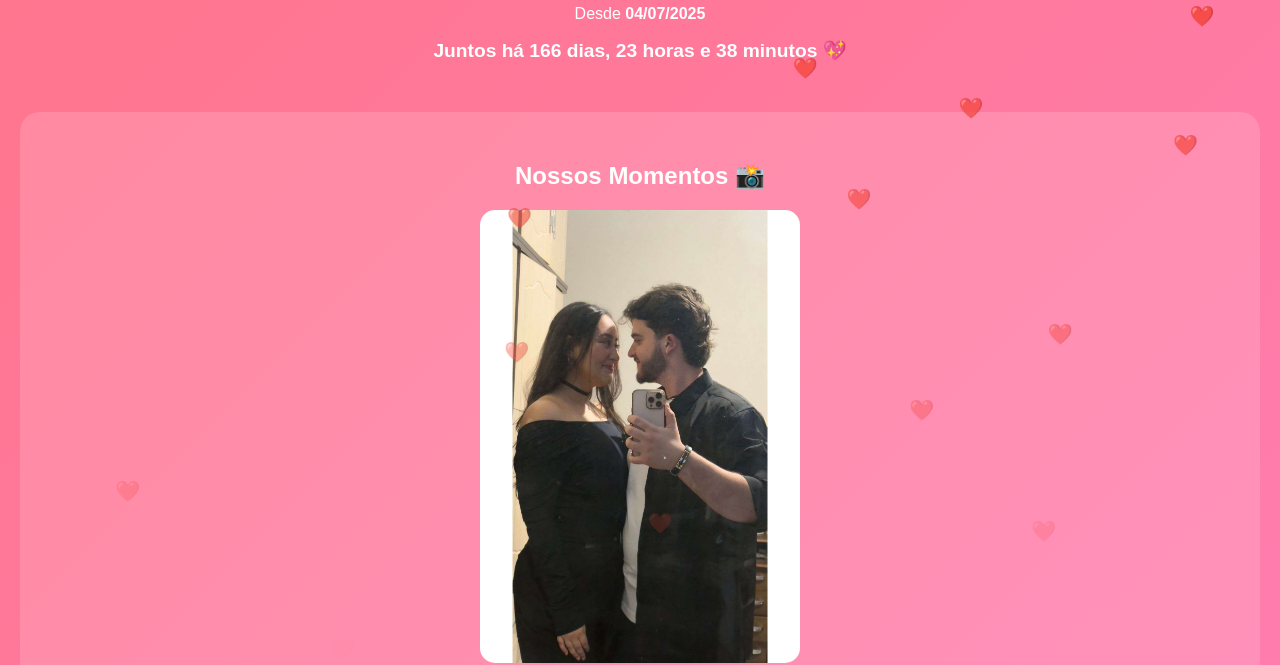
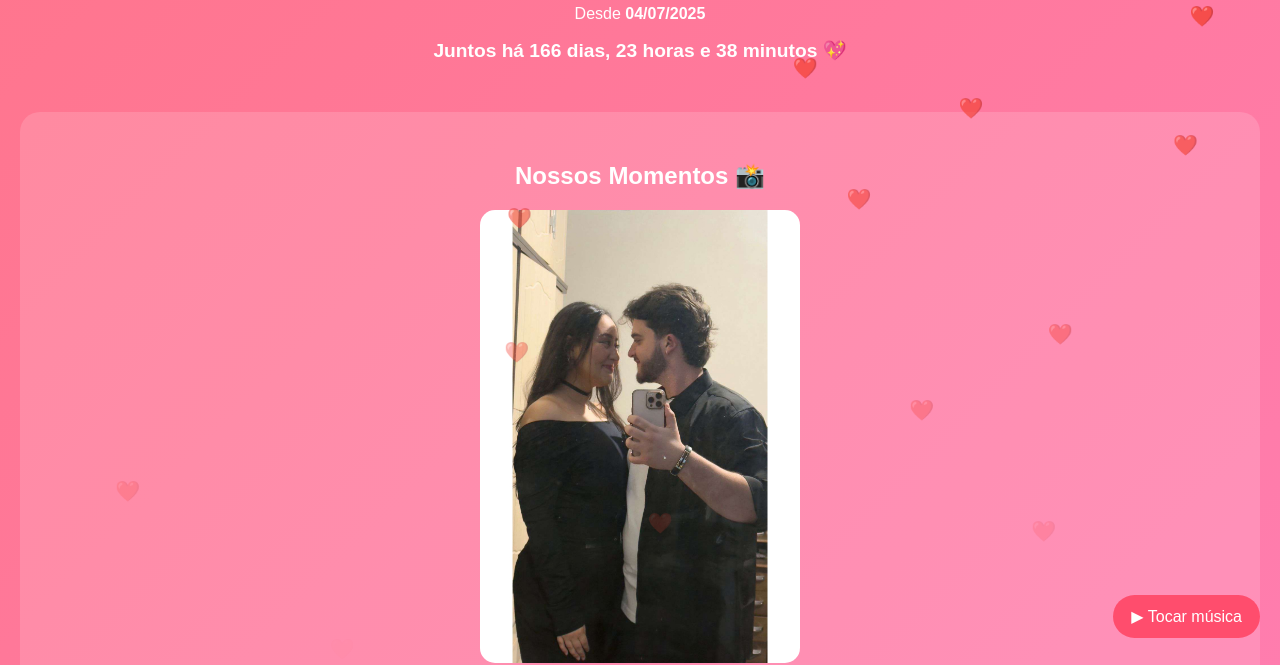
Before and after one commit to ekayk8075-hub/06-meses, a plain HTML site: page index.html in a window 1280 px wide. Shown: the part 142-807 px from the top of the page. Drawn offline with Linux system fonts and the light colour scheme.

Commit message:
Update index.html

```diff
--- a/index.html
+++ b/index.html
@@ -103,10 +103,26 @@ footer {
 
 <body>
 
-<audio autoplay loop>
-  <source src="musica/amor.mp3" type="audio/mpeg">
+<audio id="musica" loop>
+    <source src="musica/amor.mp3" type="audio/mpeg">
+</audio>
 
-</audio>
+<button onclick="document.getElementById('musica').play()" style="
+    position: fixed;
+    bottom: 20px;
+    right: 20px;
+    padding: 12px 18px;
+    border-radius: 30px;
+    border: none;
+    background: #ff4d6d;
+    color: white;
+    font-size: 16px;
+    cursor: pointer;
+    z-index: 9999;
+">
+▶ Tocar música
+</button>
+
 
 <header>
     <h1>6 Meses de Amor ❤️</h1>
```
